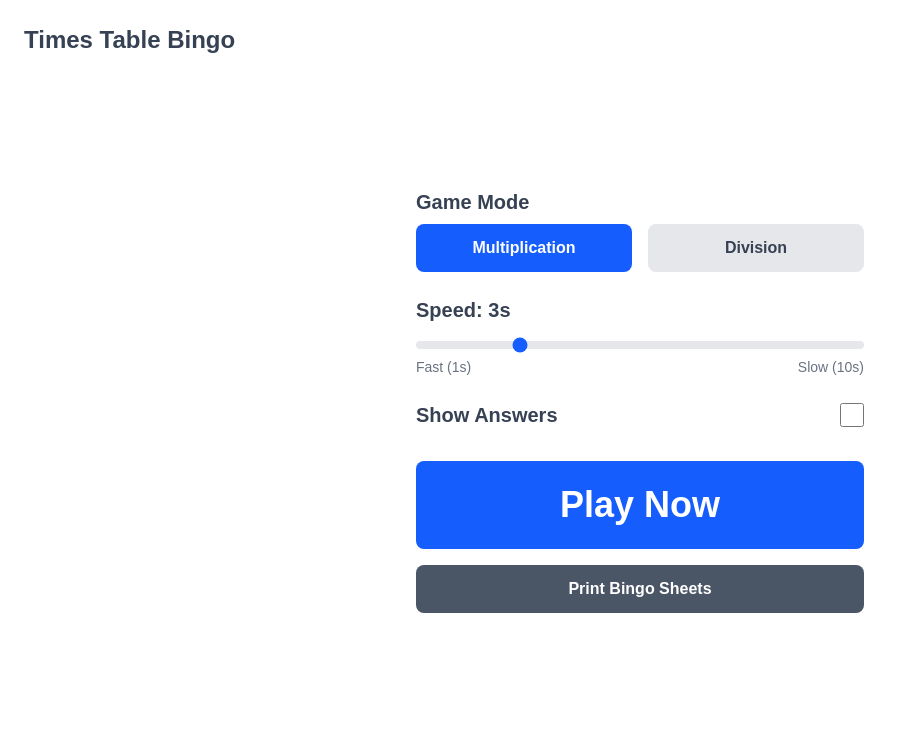
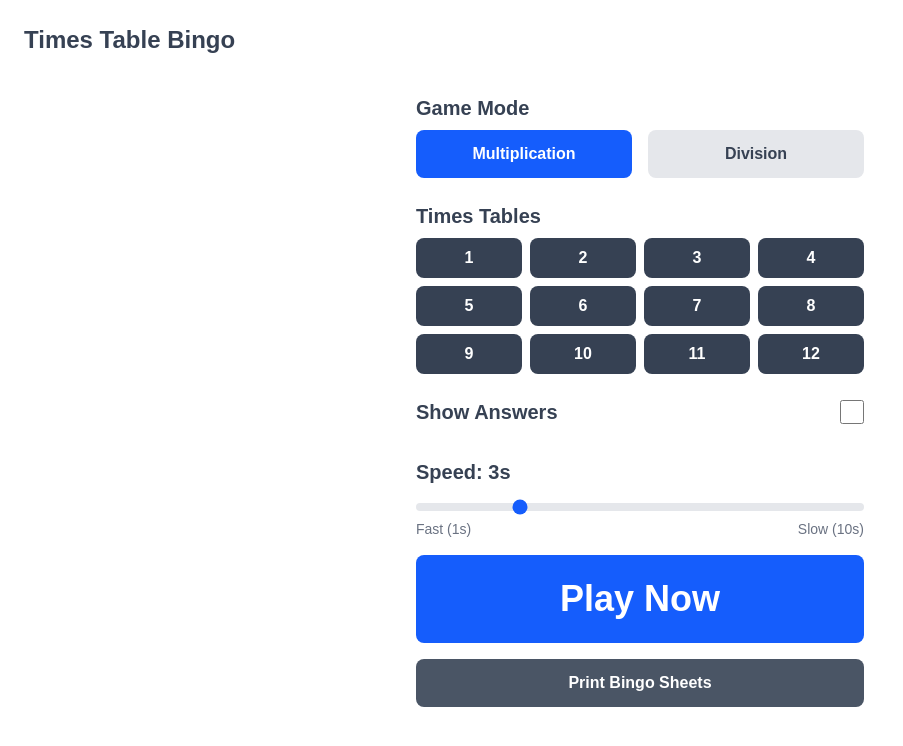
Before and after one commit to jameslnewell/times-table-bingo, a Next.js app: page / in a window 1280 px wide. Shown: the top 746 px of the page, without its empty margins (0-903 px from the left). Built offline with nearby package versions, Linux system fonts and the light colour scheme.

Commit message:
added times table selection

```diff
--- a/app/_components/GameState.tsx
+++ b/app/_components/GameState.tsx
@@ -9,11 +9,13 @@ interface GameStateProps {
   mode: GameMode;
   delay: number;
   showAnswers: boolean;
+  selectedTimesTables: number[];
   expressions: GameExpression[];
   onPlay: () => void;
   onModeChange: (mode: GameMode) => void;
   onDelayChange: (delay: number) => void;
   onShowAnswersChange: (value: boolean) => void;
+  onSelectedTimesTablesChange: (selected: number[]) => void;
   onBingo: () => void;
   onReset: () => void;
   onPlayAgain: () => void;
@@ -24,11 +26,13 @@ export function GameState({
   mode,
   delay,
   showAnswers,
+  selectedTimesTables,
   expressions,
   onPlay,
   onModeChange,
   onDelayChange,
   onShowAnswersChange,
+  onSelectedTimesTablesChange,
   onBingo,
   onReset,
   onPlayAgain,
@@ -41,10 +45,12 @@ export function GameState({
         mode={mode}
         delay={delay}
         showAnswers={showAnswers}
+        selectedTimesTables={selectedTimesTables}
         onPlay={onPlay}
         onModeChange={onModeChange}
         onDelayChange={onDelayChange}
         onShowAnswersChange={onShowAnswersChange}
+        onSelectedTimesTablesChange={onSelectedTimesTablesChange}
       />
     );
   }
--- a/app/_components/WaitingState.tsx
+++ b/app/_components/WaitingState.tsx
@@ -5,9 +5,11 @@ interface WaitingStateProps {
   mode: GameMode;
   delay: number;
   showAnswers: boolean;
+  selectedTimesTables: number[];
   onDelayChange: (delay: number) => void;
   onModeChange: (mode: GameMode) => void;
   onShowAnswersChange: (value: boolean) => void;
+  onSelectedTimesTablesChange: (selected: number[]) => void;
   onPlay: () => void;
 }
 
@@ -15,11 +17,20 @@ export function WaitingState({
   mode,
   delay,
   showAnswers,
+  selectedTimesTables,
   onPlay,
   onModeChange,
   onDelayChange,
   onShowAnswersChange,
+  onSelectedTimesTablesChange,
 }: WaitingStateProps) {
+  const toggleTimesTable = (num: number) => {
+    if (selectedTimesTables.includes(num)) {
+      onSelectedTimesTablesChange(selectedTimesTables.filter((n) => n !== num));
+    } else {
+      onSelectedTimesTablesChange([...selectedTimesTables, num].sort((a, b) => a - b));
+    }
+  };
   return (
     <div className="flex-1 flex flex-col items-center justify-center gap-8 max-w-md w-full">
       <div className="w-full space-y-6">
@@ -52,6 +63,45 @@ export function WaitingState({
           </div>
         </div>
 
+        {/* Times Tables Selection */}
+        <div className="space-y-2">
+          <label className="block text-xl font-semibold text-gray-700">
+            Times Tables
+          </label>
+          <div className="grid grid-cols-4 gap-2">
+            {[1, 2, 3, 4, 5, 6, 7, 8, 9, 10, 11, 12].map((num) => (
+              <button
+                key={num}
+                onClick={() => toggleTimesTable(num)}
+                className={`py-2 px-3 rounded-lg font-semibold transition-colors ${
+                  selectedTimesTables.includes(num)
+                    ? "bg-gray-700 text-white"
+                    : "bg-gray-200 text-gray-400 hover:bg-gray-300"
+                }`}
+              >
+                {num}
+              </button>
+            ))}
+          </div>
+        </div>
+
+        {/* Show Answers Toggle */}
+        <div className="space-y-2">
+          <label className="flex items-center justify-between cursor-pointer">
+            <span className="text-xl font-semibold text-gray-700">
+              Show Answers
+            </span>
+            <input
+              type="checkbox"
+              checked={showAnswers}
+              onChange={(e) => onShowAnswersChange(e.target.checked)}
+              className="w-6 h-6 text-blue-600 bg-gray-200 border-gray-300 rounded focus:ring-blue-500 cursor-pointer"
+            />
+          </label>
+        </div>
+      </div>
+
+      <div className="flex flex-col gap-4 w-full">
         {/* Delay Selection */}
         <div className="space-y-2">
           <label className="block text-xl font-semibold text-gray-700">
@@ -72,23 +122,6 @@ export function WaitingState({
           </div>
         </div>
 
-        {/* Show Answers Toggle */}
-        <div className="space-y-2">
-          <label className="flex items-center justify-between cursor-pointer">
-            <span className="text-xl font-semibold text-gray-700">
-              Show Answers
-            </span>
-            <input
-              type="checkbox"
-              checked={showAnswers}
-              onChange={(e) => onShowAnswersChange(e.target.checked)}
-              className="w-6 h-6 text-blue-600 bg-gray-200 border-gray-300 rounded focus:ring-blue-500 cursor-pointer"
-            />
-          </label>
-        </div>
-      </div>
-
-      <div className="flex flex-col gap-4 w-full">
         <button
           onClick={onPlay}
           className="text-4xl font-bold px-12 py-6 bg-blue-600 text-white rounded-lg hover:bg-blue-700 transition-colors"
--- a/app/_hooks/useGame.ts
+++ b/app/_hooks/useGame.ts
@@ -12,6 +12,7 @@ export interface GameExpression {
 export interface GameConfig {
   mode?: GameMode;
   delay?: number;
+  selectedTimesTables?: number[];
 }
 
 export interface GameState {
@@ -23,7 +24,8 @@ const TIMES_TABLES_MAX = 12;
 
 function generateExpression(
   mode: GameMode,
-  usedAnswers: Set<number>
+  usedAnswers: Set<number>,
+  selectedTimesTables: number[]
 ): GameExpression | null {
   const maxAttempts = 100;
   let attempts = 0;
@@ -33,7 +35,10 @@ function generateExpression(
     const right = Math.floor(Math.random() * TIMES_TABLES_MAX) + 1;
     const answer = left * right;
 
-    if (!usedAnswers.has(answer)) {
+    // Check if at least one of left or right is in the selected times tables
+    const isValid = selectedTimesTables.includes(left) || selectedTimesTables.includes(right);
+
+    if (!usedAnswers.has(answer) && isValid) {
       return {
         left: mode === "multiplication" ? left : answer,
         right,
@@ -48,7 +53,7 @@ function generateExpression(
 }
 
 export function useGame(config: GameConfig = {}) {
-  const { delay = 3000, mode = "multiplication" } = config;
+  const { delay = 3000, mode = "multiplication", selectedTimesTables = [1, 2, 3, 4, 5, 6, 7, 8, 9, 10, 11, 12] } = config;
 
   const [status, setStatus] = React.useState<GameStatus>("waiting");
   const [expressions, setExpressions] = React.useState<GameExpression[]>([]);
@@ -57,7 +62,7 @@ export function useGame(config: GameConfig = {}) {
   const generateNextExpression = React.useCallback(() => {
     setExpressions((prev) => {
       const usedAnswers = new Set(prev.map((expr) => expr.answer));
-      const expression = generateExpression(mode, usedAnswers);
+      const expression = generateExpression(mode, usedAnswers, selectedTimesTables);
 
       if (expression) {
         return [...prev, expression];
@@ -71,14 +76,14 @@ export function useGame(config: GameConfig = {}) {
         return prev;
       }
     });
-  }, [mode]);
+  }, [mode, selectedTimesTables]);
 
   const play = React.useCallback(() => {
     setStatus("playing");
     setExpressions([]);
 
     // Generate first expression immediately
-    const firstExpression = generateExpression(mode, new Set());
+    const firstExpression = generateExpression(mode, new Set(), selectedTimesTables);
     if (firstExpression) {
       setExpressions([firstExpression]);
     }
@@ -87,7 +92,7 @@ export function useGame(config: GameConfig = {}) {
     intervalRef.current = setInterval(() => {
       generateNextExpression();
     }, delay);
-  }, [mode, delay, generateNextExpression]);
+  }, [mode, delay, selectedTimesTables, generateNextExpression]);
 
   const bingo = React.useCallback(() => {
     setStatus("won");
--- a/app/page.tsx
+++ b/app/page.tsx
@@ -20,7 +20,11 @@ export default function Game() {
     "times-table-bingo-show-answers",
     false
   );
-  const game = useGame({ mode, delay });
+  const [selectedTimesTables, setSelectedTimesTables] = useLocalStorage<number[]>(
+    "times-table-bingo-selected-tables",
+    [1, 2, 3, 4, 5, 6, 7, 8, 9, 10, 11, 12]
+  );
+  const game = useGame({ mode, delay, selectedTimesTables });
   const audioContext = useAudioContext();
   const prevExpressionCountRef = useRef(0);
 
@@ -42,11 +46,13 @@ export default function Game() {
       mode={mode}
       delay={delay}
       showAnswers={showAnswers}
+      selectedTimesTables={selectedTimesTables}
       expressions={game.expressions}
       onPlay={game.play}
       onModeChange={setMode}
       onDelayChange={setDelay}
       onShowAnswersChange={setShowAnswers}
+      onSelectedTimesTablesChange={setSelectedTimesTables}
       onBingo={game.bingo}
       onReset={game.reset}
       onPlayAgain={game.reset}
--- a/app/sheets/page.tsx
+++ b/app/sheets/page.tsx
@@ -3,17 +3,21 @@
 import { BingoSheet } from "../_components/BingoSheet";
 import { useMemo } from "react";
 import Link from "next/link";
+import { useLocalStorage } from "../_hooks/useLocalStorage";
 
 const TIMES_TABLES_MAX = 12;
 const COLUMNS = 4;
 const ROWS = 4;
 const CELLS_PER_SHEET = COLUMNS * ROWS;
 
-function generateAllPossibleAnswers(): number[] {
+function generateAllPossibleAnswers(selectedTimesTables: number[]): number[] {
   const answers = new Set<number>();
   for (let i = 1; i <= TIMES_TABLES_MAX; i++) {
     for (let j = 1; j <= TIMES_TABLES_MAX; j++) {
-      answers.add(i * j);
+      // Include answer if at least one of the numbers is in the selected times tables
+      if (selectedTimesTables.includes(i) || selectedTimesTables.includes(j)) {
+        answers.add(i * j);
+      }
     }
   }
   return Array.from(answers);
@@ -34,15 +38,20 @@ function generateSheetAnswers(allAnswers: number[]): number[] {
 }
 
 export default function SheetsPage() {
+  const [selectedTimesTables] = useLocalStorage<number[]>(
+    "times-table-bingo-selected-tables",
+    [1, 2, 3, 4, 5, 6, 7, 8, 9, 10, 11, 12]
+  );
+
   const sheets = useMemo(() => {
-    const allAnswers = generateAllPossibleAnswers();
+    const allAnswers = generateAllPossibleAnswers(selectedTimesTables);
     return [
       generateSheetAnswers(allAnswers),
       generateSheetAnswers(allAnswers),
       generateSheetAnswers(allAnswers),
       generateSheetAnswers(allAnswers),
     ];
-  }, []);
+  }, [selectedTimesTables]);
 
   return (
     <div className="min-h-screen p-8 bg-gray-100">
```
